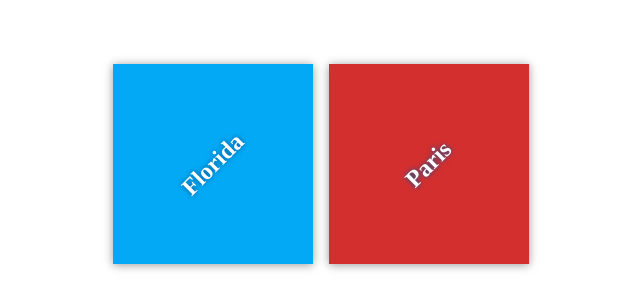
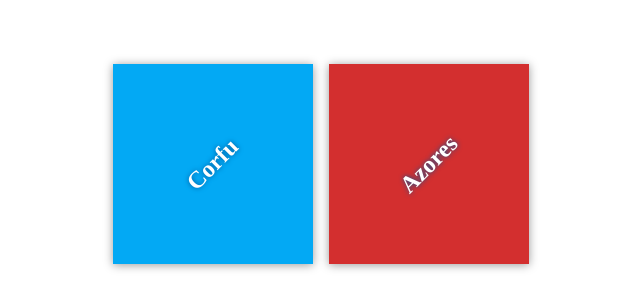
Before and after one commit to DvinCJit/my-travel-plans, a plain HTML site: page index.html in a window 1280 px wide. Shown: the part 236-544 px from the top of the page, 319-959 px from the left. Drawn offline with Linux system fonts and the light colour scheme.

Commit message:
Changed destinations

```diff
--- a/index.html
+++ b/index.html
@@ -11,11 +11,11 @@
     <div class="container">
         <div class="destination-container">
             <div class="destination" id="florida">
-                <h2>Florida</h2>
+                <h2>Corfu</h2>
             </div>
 
             <div class="destination" id="paris">
-                <h2>Paris</h2>
+                <h2>Azores</h2>
             </div>
         </div>
     </div>
```
